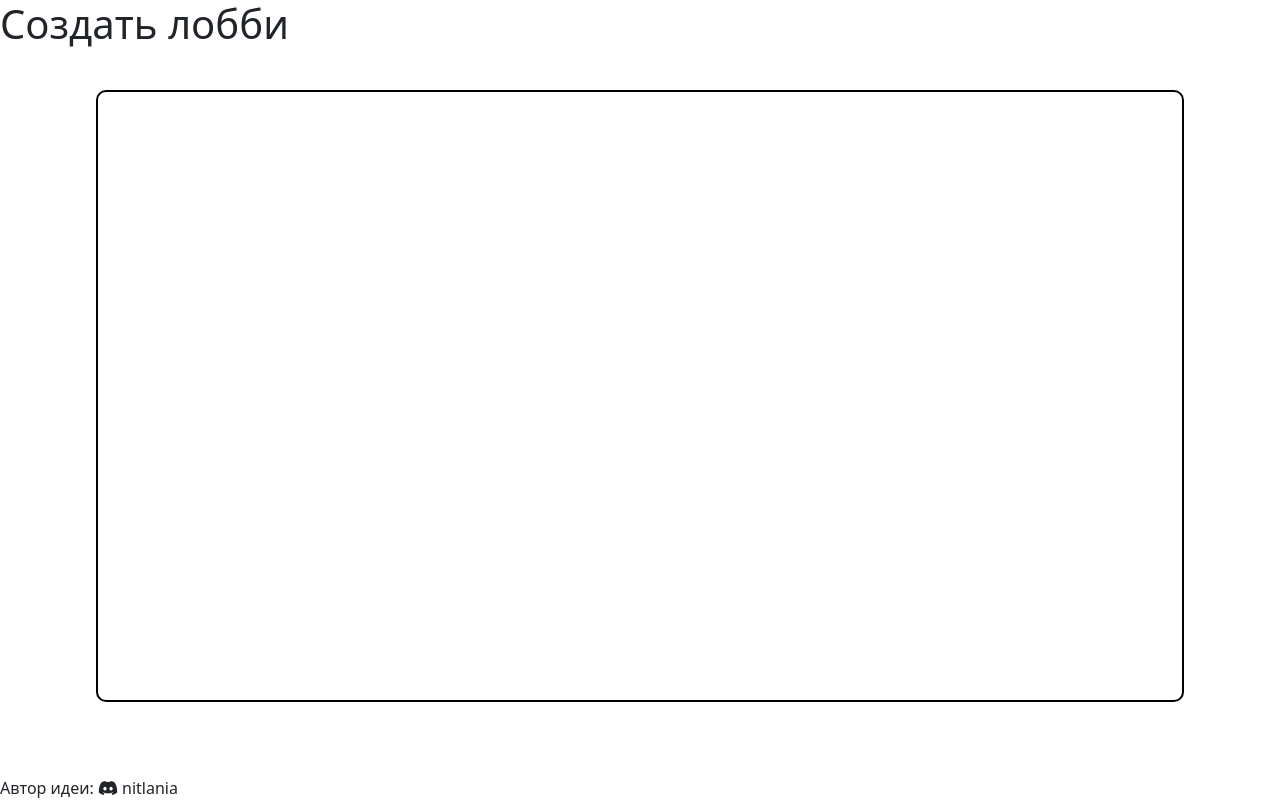
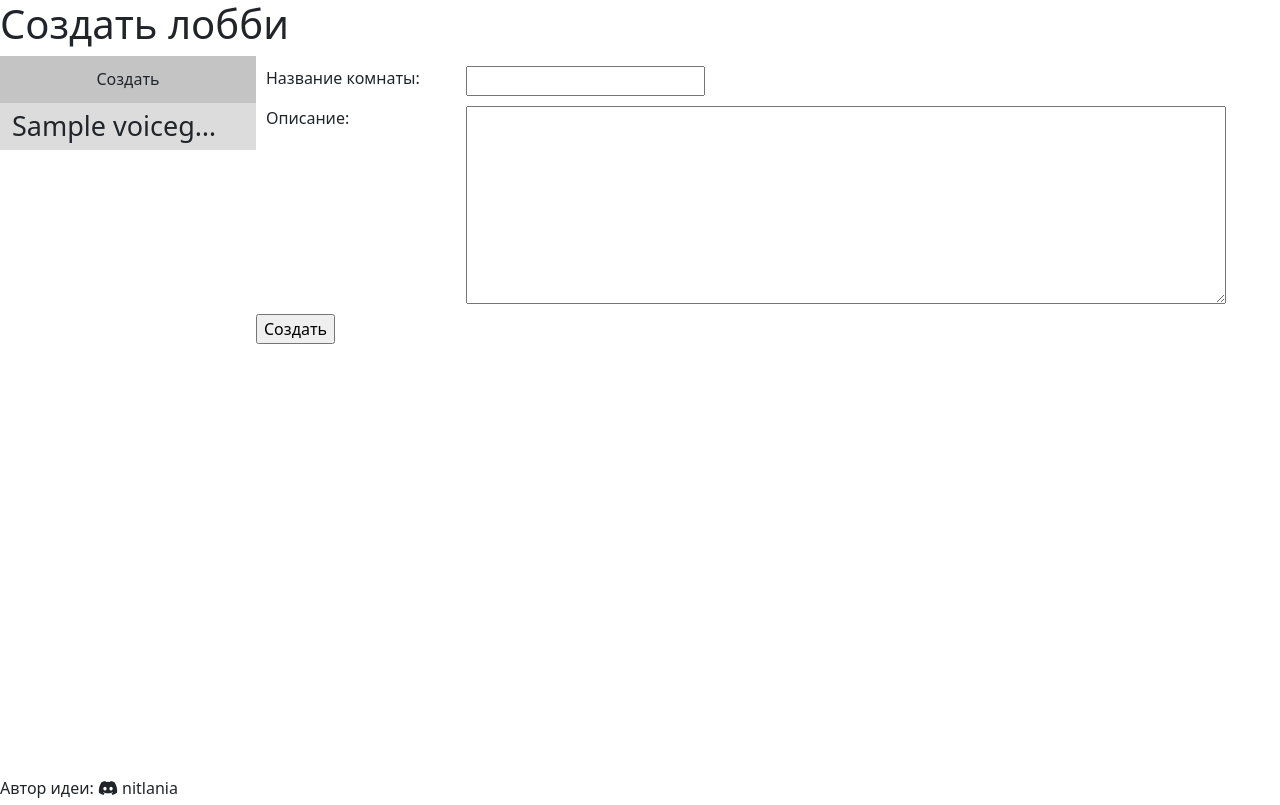
Before and after one commit to JollyRay/sudoku, a Django app: page /voice/hub in a window 1280 px wide. Run offline with Django 5.2, Linux system fonts and the light colour scheme; tables that the repository leaves empty hold one stand-in row (values such as "Sample post"); parts of the project's set-up code (start-up, migrations or seed data) failed here and were passed over; some libraries are stand-ins or nearby versions.

Commit message:
feat: add hub with information about active rooms

```diff
--- /dev/null
+++ b/voice/forms.py
@@ -0,0 +1,12 @@
+from django.forms import ModelForm, Textarea
+from .models import VoiceGroup
+
+
+class CreateRoomForm(ModelForm): # type: ignore
+
+    class Meta:
+        model = VoiceGroup
+        fields = "__all__"
+        widgets = {
+            'description': Textarea(attrs={'cols': 80, 'rows': 8}),
+        }
--- a/voice/models.py
+++ b/voice/models.py
@@ -1,14 +1,20 @@
 from django.db import models
+from django.urls import reverse
 
 # Create your models here.
 
 class VoiceGroup(models.Model):
     name = models.CharField(max_length = 100, unique=True, blank = False, null = False)
+    description = models.CharField(max_length=400, blank = True, null = False, default = '')
 
     class Meta:
         indexes = [
             models.Index(fields=['name', ]),
         ]
+        ordering = ['name', ]
+
+    def get_absolute_url(self) -> str:
+        return reverse("voice_lobby", kwargs={"name": self.name})
 
 class VoiceMember(models.Model):
     nick = models.CharField(max_length = 100, blank = False, null = False)
--- a/voice/static/voice/css/webrtc-style.css
+++ b/voice/static/voice/css/webrtc-style.css
@@ -4,7 +4,7 @@
     --video-width: var(--video-container-width);
     --video-hight: var(--video-container-height);
 }
-body, header, main, footer, h1, h2, h3, h4 {
+body, header, main, footer, div, h1, h2, h3, h4, ul, li, p, span{
     border: 0;
     padding: 0;
     margin: 0;
@@ -102,3 +102,117 @@ footer{
     justify-content: end;
     flex-direction: column;
 }
+
+/************************ * * * HUB * * * *************************/
+.groups-container{
+    height: 100%;
+    display: flex;
+    flex-direction: row;
+}
+.group-list{
+    width: 20vw;
+    height: 100%;
+    display: flex;
+    flex-direction: column;
+}
+.group-list > div{
+    width: 100%;
+    height: min(calc(100% / 15), 48px);
+    display: flex;
+    justify-content: center;
+    align-items: center;
+    transition: background;
+    transition-duration: 1s;
+}
+.group-list > div:nth-child(2n+2){
+    background: gainsboro;
+}
+.group-list > div:nth-child(2n+1){
+    background: rgb(196, 196, 196);
+}
+.group-list > div:nth-child(n):hover{
+    background: gray;
+}
+.group-list .select-group{
+    border: 2px solid black;
+}
+.group-list .room-name-nav{
+    width: 100%;
+    display: flex;
+    flex-direction: row;
+    justify-content: space-around;
+}
+.group-list .room-name-nav a{
+    background: white;
+    width: 32px;
+    height: 32px;
+    border-radius: 30px;
+    opacity: 0;
+    transition: opacity;
+    transition-duration: 200ms;
+    text-align: center;
+    margin-right: 10px;
+    font-size: 21px;
+}
+.group-list .room-name-nav:hover a{
+    opacity: 1;
+}
+.group-list p{
+    width: calc(100% - 2px);
+    height: calc(100% - 2px);
+    padding-left: 12px;
+    font-size: 27px;
+    user-select: none;
+    text-overflow: ellipsis;
+    overflow: hidden;
+    white-space: nowrap;
+}
+.group-nav{
+    height: 100%;
+    display: flex;
+    flex-direction: column;
+    justify-content: space-between;
+}
+.lobby-room-paginator ul {
+    display: flex;
+    flex-direction: row;
+    justify-content: center;
+}
+.lobby-room-paginator a{
+    margin: 5px;
+    text-decoration: none;
+    color: black;
+}
+.lobby-room-paginator li {
+    list-style-type: none;
+    border: 1px black solid;
+    border-radius: 30px;
+    width: 30px;
+    height: 30px;
+    text-align: center;
+    transition-duration: 1s;
+}
+.lobby-room-paginator .currant-page{
+    box-shadow: 5px 5px 6px gray;
+}
+.lobby-room-paginator li:hover{
+
+    transform: scale(1.25);
+}
+.group-info{
+    width: 80vw;
+}
+.new-room-form > div{
+    display: flex;
+    flex-direction: row;
+    align-self: first;
+    margin: 10px;
+}
+.new-room-form label {
+    width: 200px;
+}
+.group-info-item p {
+    white-space: pre-wrap;
+    word-break: break-word;
+    width: 400px;
+}
--- /dev/null
+++ b/voice/static/voice/js/hub.js
@@ -0,0 +1,29 @@
+document.addEventListener('DOMContentLoaded', (event) => {
+
+    const groupsNav = document.querySelectorAll('.group-list > div:nth-child(n+2)');
+
+    groupsNav.forEach(group => {
+        group.addEventListener('click', (event) => {
+            hideCurrentInfo()
+
+            const groupName = event.currentTarget?.getAttribute('name');
+            const newGroupInfoItem = document.querySelector(`.group-info-item[name=${groupName}]`);
+            newGroupInfoItem.classList.remove('hidden');
+
+        });
+    });
+
+    const newRoom = document.querySelector('.group-list > div:first-child');
+
+    newRoom.addEventListener('click', event => {
+        hideCurrentInfo();
+        const newRoomForm = document.querySelector('.group-info > div:first-child');
+        newRoomForm.classList.remove('hidden');
+    });
+
+});
+
+function hideCurrentInfo(){
+    const oldGropuInfoItem = document.querySelector('.group-info > div:not(.hidden)');
+    oldGropuInfoItem?.classList.add('hidden');
+}
--- /dev/null
+++ b/voice/templates/voice/voiceHub.html
@@ -0,0 +1,88 @@
+{% extends "voice/voiceBase.html" %}
+{% load static %}
+
+{% block content %}
+<div class="groups-container">
+    <div class="group-nav">
+
+        <div class="group-list">
+            <div>Создать</div>
+            {% for info in group_info %}
+                <div name="{{ info.name }}">
+                    <div class="room-name-nav">
+                        <p>{{ info.name }}</p>
+                        <a href="{% url 'voice_lobby' name=info.name %}"><i class="fa-solid fa-phone-flip"></i></a>
+                    </div>
+                </div>
+            {% endfor %}
+        </div>
+        {% if page_obj.has_other_pages %}
+        <nav class="lobby-room-paginator">
+            <ul>
+                {% if page_obj.has_previous %}
+                <a href="?page=1">
+                    <li><<</li>
+                </a>
+                {% endif %}
+                {% for page_number in paginator.page_range %}
+                {% if page_obj.number == page_number %}
+                <a href="?page={{ page_number }}">
+                    <li class="currant-page">{{ page_number }}</li>
+                </a>
+                {% elif page_number >= page_obj.number|add:-2 or page_number <= page_obj.number|add:2 %}
+                <a href="?page={{ page_number }}">
+                    <li>{{ page_number }}</li>
+                </a>
+                {% endif %}
+                {% endfor %}
+
+                {% if page_obj.has_next %}
+                <a href="?page={{ page_obj.end_index }}">
+                    <li>>></li>
+                </a>
+                {% endif %}
+            </ul>
+        </nav>
+        {% endif %}
+    </div>
+    <div class="group-info">
+        <div>
+            <form method="post" class="new-room-form">
+                {% csrf_token %}
+                {{ create_form.non_field_errors }}
+                <div>
+                    {{ create_form.name.errors }}
+                    <label for="{{ create_form.name.id_for_label }}">Название комнаты:</label>
+                    {{ create_form.name }}
+                </div>
+                <div>
+                    {{ create_form.description.errors }}
+                    <label for="{{ create_form.description.id_for_label }}">Описание:</label>
+                    {{ create_form.description }}
+                </div>
+                <input type="submit" value="Создать">
+            </form>
+        </div>
+        {% for info in group_info %}
+            <div class="group-info-item hidden" name="{{ info.name }}">
+                <div>
+                    <p><b>Группа:</b></p>
+                    <p>{{ info.name }}</p>
+                </div>
+                <div>
+                    <p><b>Участники:</b></p>
+                    <p>{{ info.members }}</p>
+                </div>
+                <div>
+                    <p><b>Описание:</b></p>
+                    <p>{{ info.description }}</p>
+                </div>
+            </div>
+        {% endfor %}
+    </div>
+</div>
+{% endblock %}
+
+{% block extra_script %}
+<script src="{% static 'voice/js/hub.js' %}"></script>
+{% endblock %}
--- a/voice/urls.py
+++ b/voice/urls.py
@@ -4,5 +4,6 @@ from .views import *
 
 
 urlpatterns = [
-    path('<slug:name>', voice_lobby, name = 'voice_lobby')
+    path('room/<slug:name>', voice_lobby, name = 'voice_lobby'),
+    path('hub', LobbyListView.as_view(), name = 'voice_hub')
 ]
--- a/voice/views.py
+++ b/voice/views.py
@@ -1,5 +1,56 @@
-from django.http import HttpRequest, HttpResponse
+from django.http import HttpRequest, HttpResponse, HttpResponseRedirect
 from django.shortcuts import render
+from django.views.generic import ListView
+from collections import namedtuple
 
-def voice_lobby(request: HttpRequest, name: str):
+from voice.forms import CreateRoomForm
+from voice.models import VoiceGroup, VoiceMember
+
+def voice_lobby(request: HttpRequest, name: str) -> HttpResponse:
     return render(request, 'voice/voiceLobby.html', context = {'title': f'WebRTC {name}', 'room_code': name})
+
+
+class LobbyListView(ListView): # type: ignore
+    model = VoiceGroup
+    paginate_by = 15
+    template_name = 'voice/voiceHub.html'
+    queryset = VoiceGroup.objects.filter(voicemember__isnull=False).distinct()
+    GroupInfo = namedtuple('GroupInfo', ['name', 'description', 'members'])
+    form = CreateRoomForm
+
+    def get_context_data(self, **kwargs):
+        context = super().get_context_data(**kwargs)
+
+        member_info_list = VoiceMember.objects.filter(voice_group__in = context['page_obj'].object_list).values_list('nick', 'voice_group__description', 'voice_group__name')
+        member_data: dict[str, list[str]] = dict()
+        member_descripton: dict[str, str] = dict()
+
+        for member_nick, description, member_room in member_info_list:
+
+            if member_data.get(member_room, False):
+                member_data[member_room].append(member_nick)
+            else:
+                member_data[member_room] = [member_nick, ]
+
+            if member_room not in member_descripton:
+                member_descripton[member_room] = description
+
+        context['group_info'] = [self.GroupInfo(room_name, member_descripton[room_name], ', '.join(members)) for room_name, members in member_data.items()]
+
+
+        if len(self.request.POST):
+            context['create_form'] = self.form(self.request.POST)
+        else:
+            context['create_form'] = self.form()
+
+
+        return context
+
+    def post(self, request: HttpRequest, *args, **kwargs):
+        formset: CreateRoomForm = self.form(request.POST)
+
+        if formset.is_valid():
+            instance: VoiceGroup = formset.save()
+            return HttpResponseRedirect(instance.get_absolute_url())
+
+        return self.get(request, *args, **kwargs)
```
